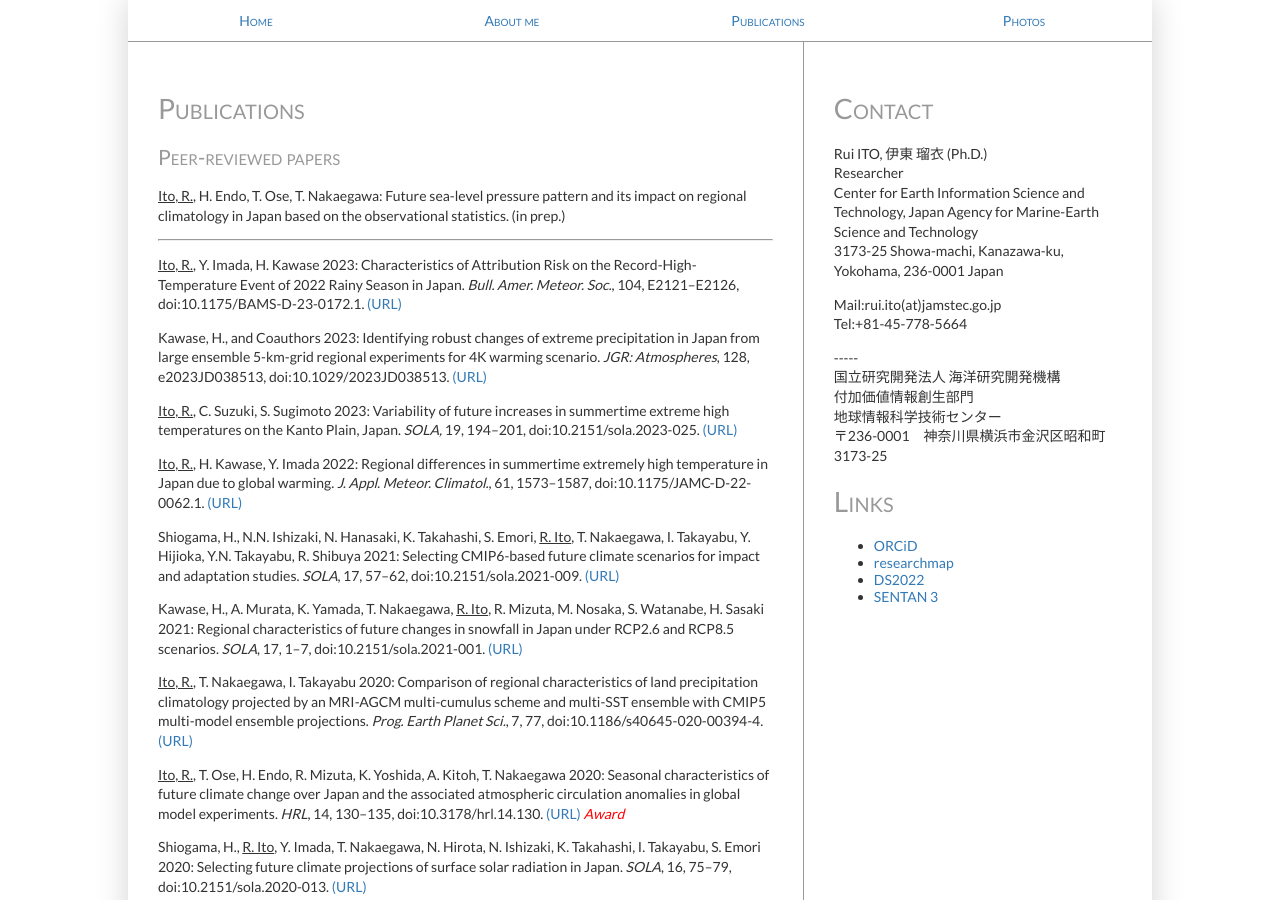
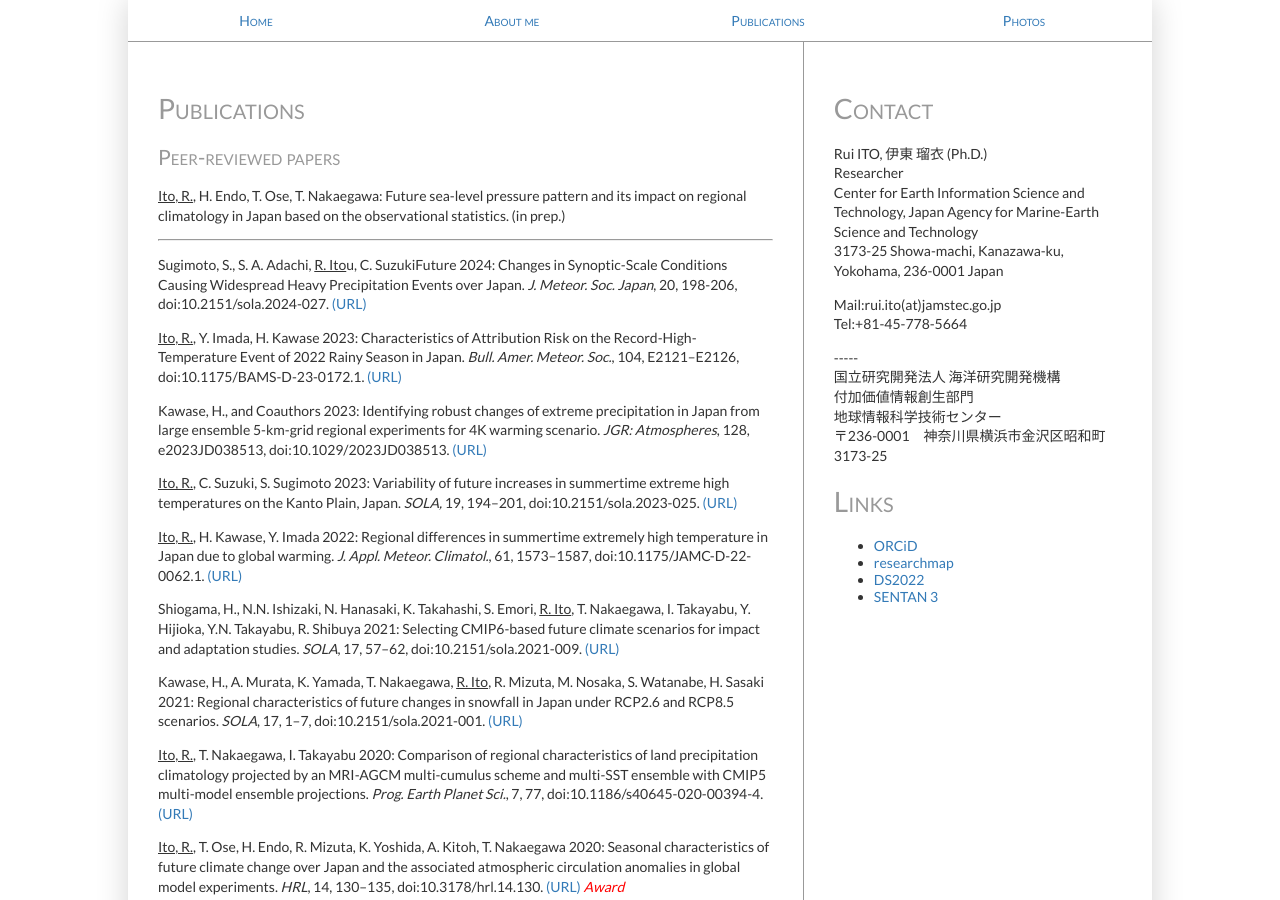
Before and after one commit to rui-climbiz/rui-climbiz.github.io, a Jekyll site: the page built from publications.html, in a window 1280 px wide and 900 px high. Built offline with Jekyll 4.4.1, drawn with Linux system fonts in a browser that asks for light colours.

Commit message:
Update publications.html

```diff
--- a/publications.html
+++ b/publications.html
@@ -8,6 +8,7 @@
 <p><u>Ito, R.</u>, H. Endo, T. Ose, T. Nakaegawa: Future sea-level pressure pattern and its impact on regional climatology in Japan based on the observational statistics. (in prep.)</p>
 <!-- <p><u>Ito, R.</u>, T. Satomura, T. Takemi: Idealized simulations of urban climate development in various geographic settings using a regional meteorological model. (in prep.)</p> -->
 <hr>
+<p>Sugimoto, S., S. A. Adachi, <u>R. Ito</u>u, C. SuzukiFuture 2024: Changes in Synoptic-Scale Conditions Causing Widespread Heavy Precipitation Events over Japan. <I>J. Meteor. Soc. Japan</I>, 20, 198-206, doi:10.2151/sola.2024-027. <a href="https://doi.org/10.2151/sola.2024-027">(URL)</a></p>
 <p><u>Ito, R.</u>, Y. Imada, H. Kawase 2023: Characteristics of Attribution Risk on the Record-High-Temperature Event of 2022 Rainy Season in Japan. <i>Bull. Amer. Meteor. Soc.</i>, 104, E2121–E2126, doi:10.1175/BAMS-D-23-0172.1. <a href="https://doi.org/10.1175/BAMS-D-23-0172.1">(URL)</a> </p>
 <p>Kawase, H., and Coauthors 2023: Identifying robust changes of extreme precipitation in Japan from large ensemble 5-km-grid regional experiments for 4K warming scenario. <i>JGR: Atmospheres</i>, 128, e2023JD038513, doi:10.1029/2023JD038513. <a href="https://doi.org/10.1029/2023JD038513">(URL)</a><p>
 <p><u>Ito, R.</u>, C. Suzuki, S. Sugimoto 2023: Variability of future increases in summertime extreme high temperatures on the Kanto Plain, Japan. <i>SOLA,</i> 19, 194–201, doi:10.2151/sola.2023-025. <a href="https://doi.org/10.2151/sola.2023-025">(URL)</a></p>
```
